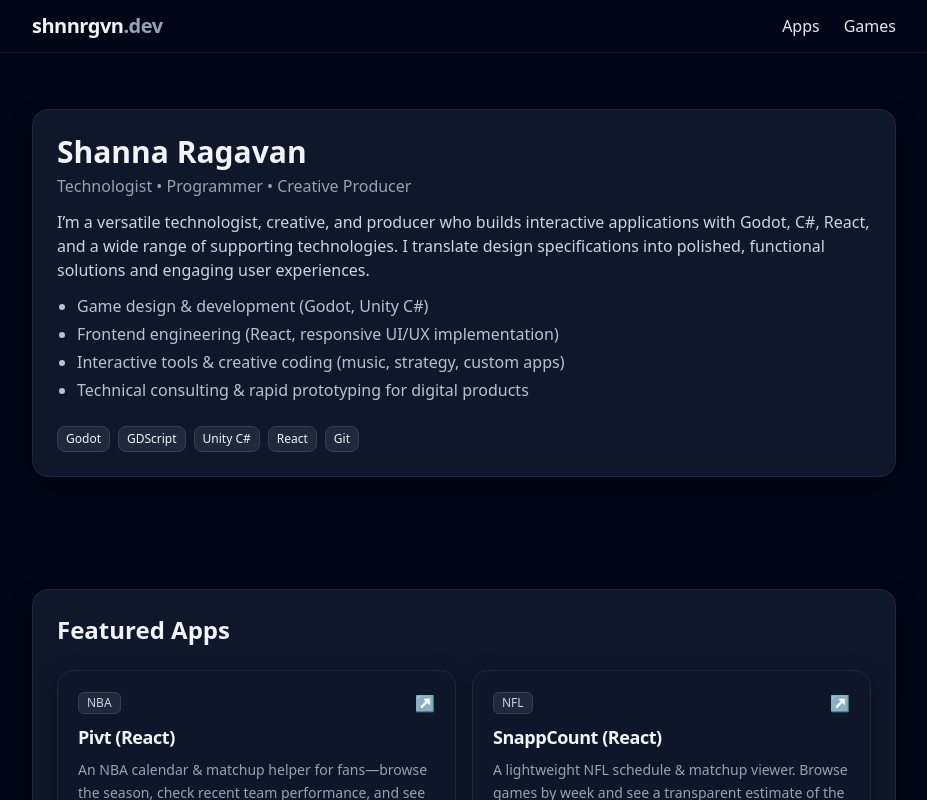
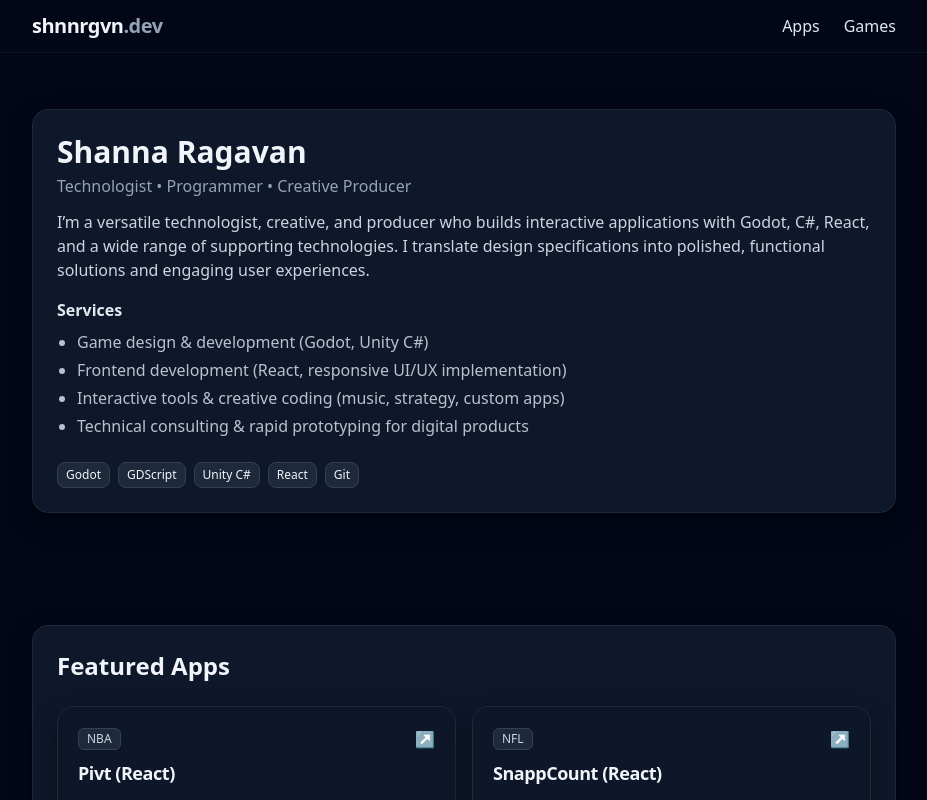
Before and after one commit to Tekknobot/shnnrgvn-portfolio, a React (Vite) app: page / in a window 1280 px wide. Shown: the top 800 px of the page, without its empty margins (176-1103 px from the left). Built offline with nearby package versions, Linux system fonts and the light colour scheme.

Commit message:
Add title to 'services'.

```diff
--- a/src/data/profile.json
+++ b/src/data/profile.json
@@ -5,7 +5,7 @@
   "summary": "I’m a versatile technologist, creative, and producer who builds interactive applications with Godot, C#, React, and a wide range of supporting technologies. I translate design specifications into polished, functional solutions and engaging user experiences.",
   "services": [
     "Game design & development (Godot, Unity C#)",
-    "Frontend engineering (React, responsive UI/UX implementation)",
+    "Frontend development (React, responsive UI/UX implementation)",
     "Interactive tools & creative coding (music, strategy, custom apps)",
     "Technical consulting & rapid prototyping for digital products"
   ],
--- a/src/pages/Home.jsx
+++ b/src/pages/Home.jsx
@@ -10,11 +10,14 @@ export default function Home({ profile }) {
           <p className="mt-3 text-slate-300">{profile.summary}</p>
 
           {profile.services?.length ? (
-            <ul className="mt-3 list-disc pl-5 text-slate-300/90">
-              {profile.services.map((s) => (
-                <li key={s} className="mt-1">{s}</li>
-              ))}
-            </ul>
+            <>
+              <h3 className="mt-4 font-semibold text-slate-200">Services</h3>
+              <ul className="mt-2 list-disc pl-5 text-slate-300/90">
+                {profile.services.map((s) => (
+                  <li key={s} className="mt-1">{s}</li>
+                ))}
+              </ul>
+            </>
           ) : null}
         </div>
 
```
